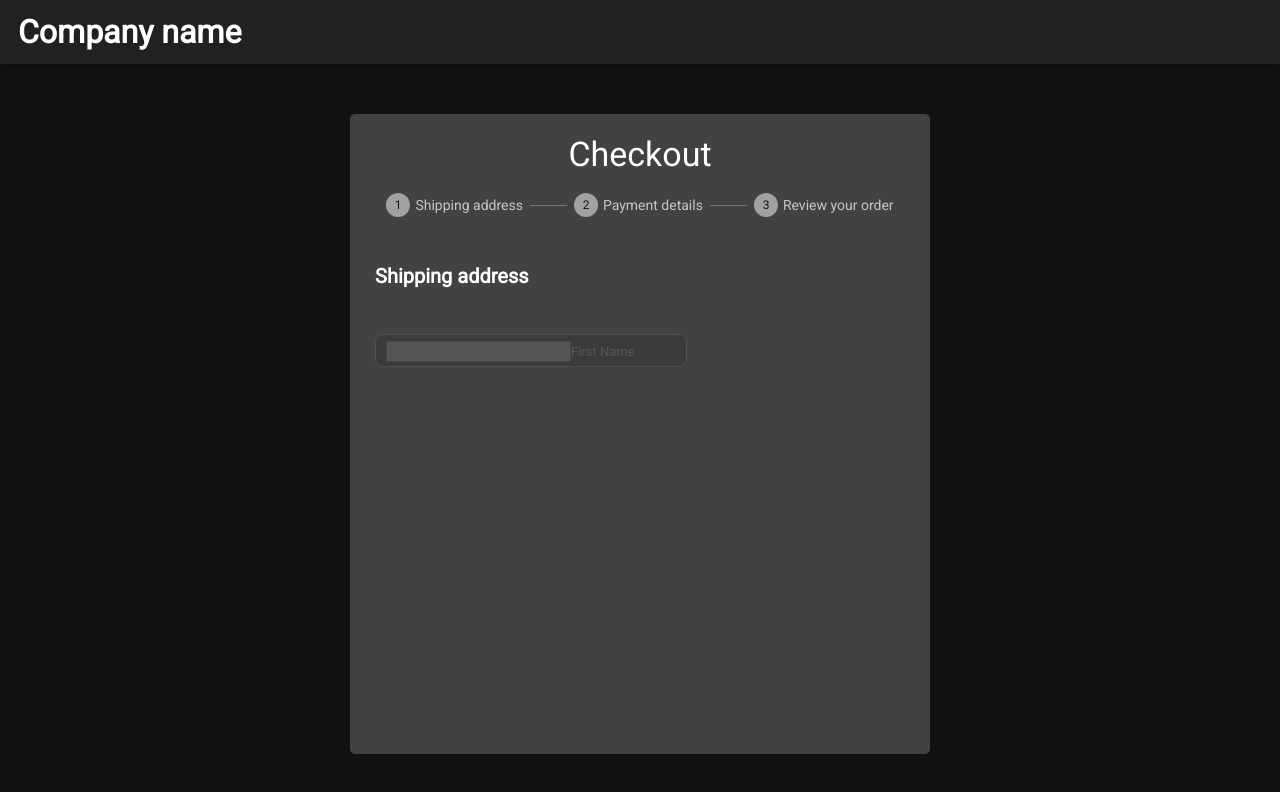
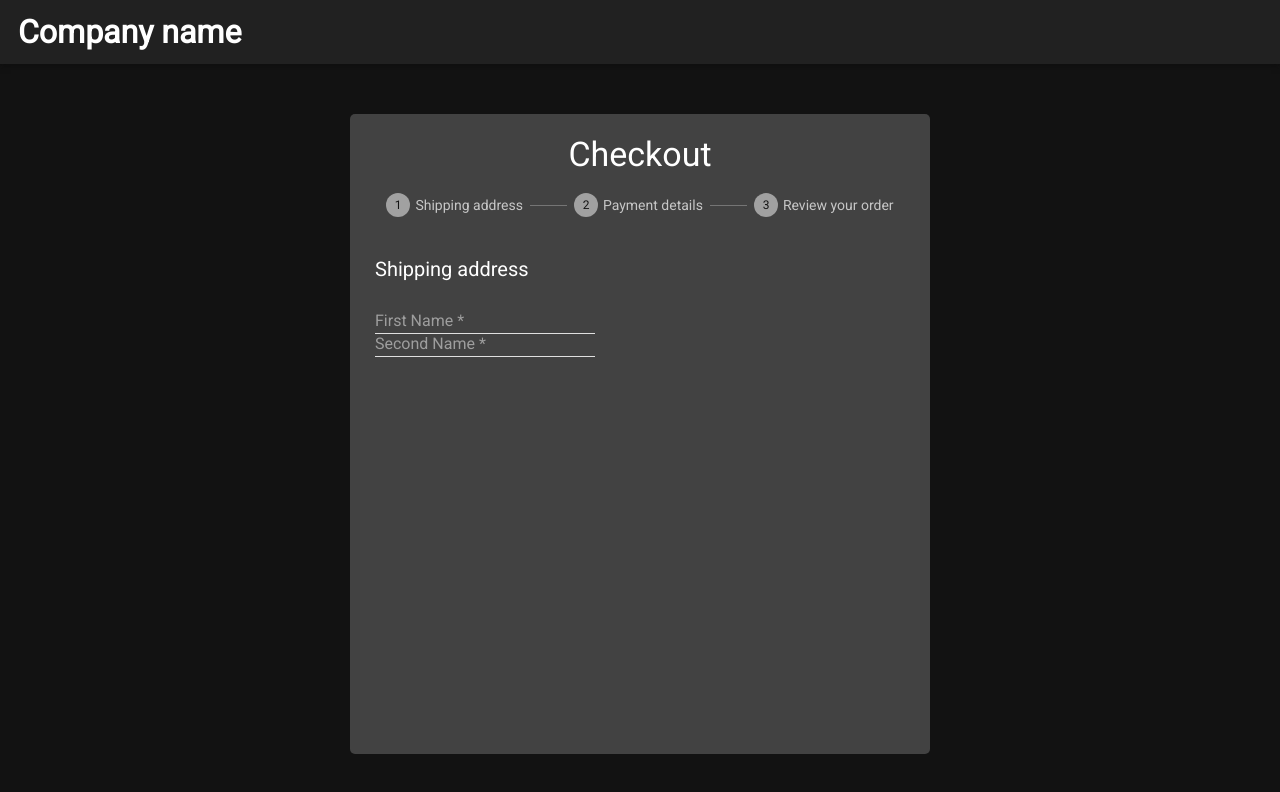
Before and after one commit to ad1ls/react-02, a React (Create React App) app: page / in a window 1280 px wide. Shown: the top 792 px of the page. Built offline with nearby package versions, Linux system fonts and the light colour scheme.

Commit message:
Change CSS InputArea.jsx and add structure

```diff
--- a/src/App.scss
+++ b/src/App.scss
@@ -6,6 +6,7 @@
   height: 100vh;
   font-family: 'Roboto', sans-serif;
   color: #fff;
+  z-index: -1;
 }
 .Header {
   @include flexcenter();
@@ -26,9 +27,11 @@
   max-width: 580px;
   height: 80vh;
   margin: 50px auto 0px auto;
+  z-index: -1;
 }
 .Wrapper {
   max-width: 550px;
   margin: 0 auto;
   padding-top: 20px;
+  z-index: -1;
 }
--- a/src/components/Shipping/InputArea/InputArea.jsx
+++ b/src/components/Shipping/InputArea/InputArea.jsx
@@ -4,8 +4,9 @@ import s from './InputArea.module.scss';
 const InputArea = (props) => {
     return (
         <div className={s.InputArea}>
-            <form action="">
-                <label><input type="text" name="" id=""/>First Name</label>
+            <form action="" className={s.Form}>
+                <input className={s.Form__input} type="text" name="" id="" placeholder=""/>
+                <label className={s.Form__label}>{props.name}</label>
             </form>
         </div>
     )
--- a/src/components/Shipping/InputArea/InputArea.module.scss
+++ b/src/components/Shipping/InputArea/InputArea.module.scss
@@ -1,9 +1,31 @@
-.InputArea {
-    width: 300px;
-	font-size: 13px;
-	padding: 6px 0 4px 10px;
-	border: 1px solid #cecece;
-    background: #000;
-    opacity: 0.1;
-	border-radius: 8px;
+.Form {
+    z-index: 1;
+    position: relative;
+    .Form__label {
+        position: absolute;
+        left: 0;
+        top: 0;
+        z-index: -1;
+        color: #9e9e9e;
+        transition: 0.3s;
+    }
+    .Form__input {
+        //position: relative;
+        //z-index: 1;
+        font-size: 16px;
+        letter-spacing: 1px;
+        height: 20px;
+        width: 40%;
+        border: none;
+        border-bottom: 1px solid #e0e0e0;
+        background-color: transparent;
+        outline: none;
+        transition: 0.3s;
+        &:focus {
+            border-bottom: 1.5px solid #90CAF9;
+        }
+        &:hover {border-bottom: 1.5px solid #90CAF9;}
+        &:focus ~ .Form__label, &:not(:placeholder-shown) ~ .Form__label
+         {top: -18px; font-size: 12px; color: #e0e0e0;}
+    }
 }
--- a/src/components/Shipping/Shipping.jsx
+++ b/src/components/Shipping/Shipping.jsx
@@ -7,9 +7,12 @@ const Shipping = (props) => {
     return (
         <div className={s.Shipping}>
             <div className={s.Shipping__tittle}>
-                 <h6>Shipping address</h6>
+               Shipping address
             </div>
-           <InputArea/>
+           <div className="Shipping__input">
+             <InputArea name="First Name *"/>
+             <InputArea name="Second Name *"/>
+           </div>
         </div>
     )
 }
--- a/src/components/Shipping/Shipping.module.scss
+++ b/src/components/Shipping/Shipping.module.scss
@@ -1,6 +1,13 @@
 .Shipping {
     margin-left: 10px;
     .Shipping__tittle {
-         h6 {font-size: 20px;}
+         font-size: 20px;
+         margin-top: 40px;
+         margin-bottom: 30px;
+    }
+    .Shipping__input {
+        display: flex;
+        align-items: center;
+        justify-content: center;
     }
 }
```
